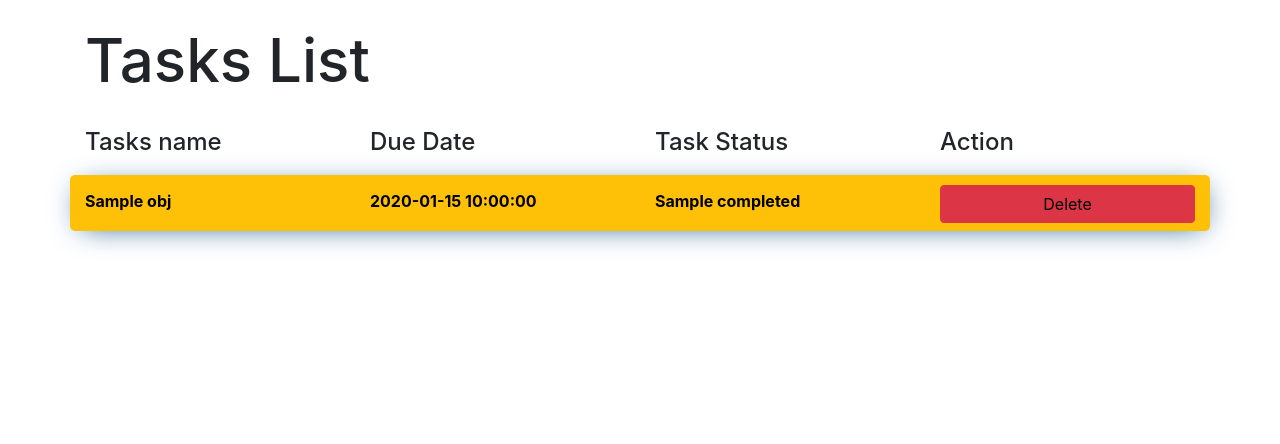
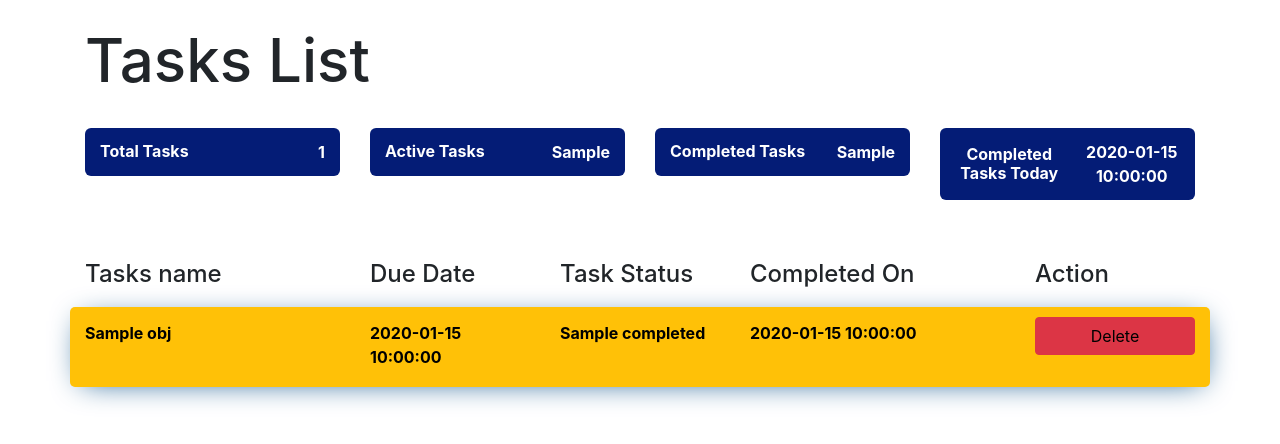
Before and after one commit to ShrutiDiwan1403/Task_Management_for_users, a Flask app: template templates/list.html in a window 1280 px wide. Shown: the part 56-500 px from the top of the page. Run offline with Flask 2, Linux system fonts and the light colour scheme; the template is opened without the code that fills it: most values are stand-ins (such as "Sample title", 1, 10 or a date in 2020).

Commit message:
Fixing the issue

```diff
--- a/templates/list.html
+++ b/templates/list.html
@@ -41,22 +41,29 @@
     </div>
     </div>
     <div class="row">
+        <div class="col-md-3"><div class="box-sec"><h6>Total Tasks</h6> <span>{{task_status.total_tasks}}</span></div></div>
+        <div class="col-md-3"><div class="box-sec"><h6>Active Tasks</h6> <span>{{task_status.active_tasks}}</span></div></div>
+        <div class="col-md-3"><div class="box-sec"><h6>Completed Tasks</h6> <span>{{task_status.completed_tasks}}</span></div></div>
+        <div class="col-md-3"><div class="box-sec"><h6>Completed Tasks Today</h6> <span>{{task_status.completed_tasks_today}}</span></div></div>
+    </div>
+
+    <div class="row" style="margin-top:60px;">
       <div class="col-md-3"><h4>Tasks name</h4></div>
-      <div class="col-md-3"><h4>Due Date</h4></div>
-      <div class="col-md-3"><h4>Task Status</h4></div>
-      <div class="col-md-3"><h4>Action</h4></div>
+      <div class="col-md-2"><h4>Due Date</h4></div>
+      <div class="col-md-2"><h4>Task Status</h4></div>
+      <div class="col-md-3"><h4>Completed On</h4></div>
+      <div class="col-md-2"><h4>Action</h4></div>
     </div>
 
     {% for obj in data %}
      <div class="row">
-         <div class="text-sec">
+         <div class="text-sec {% if obj.assigned_to == 'Select User' %} red_sec {% endif %} ">
              <div class="col-md-3"><p><a href="http://127.0.0.1:5000/{{board_id}}/view-task/{{ obj.task_id }}">{{ obj.task_name }}</a></p></div>
-             <div class="col-md-3"><p><a href="http://127.0.0.1:5000/{{board_id}}/view-task/{{ obj.task_id }}">{{ obj.due_date }}</a></p></div>
-             <div class="col-md-3"><p><a href="http://127.0.0.1:5000/{{board_id}}/view-task/{{ obj.task_id }}">{{ obj.completed }}</a></p></div>
-              <div class="col-md-3">
-                 {% if obj.owner_id == user_id %}
-                    <a href="http://127.0.0.1:5000/{{ owner_id }}/{{ obj.board_id }}/delete-task/{{ obj.task_id }}" class="btn btn-danger">Delete</a>
-                {% endif %}
+             <div class="col-md-2"><p><a href="http://127.0.0.1:5000/{{board_id}}/view-task/{{ obj.task_id }}">{{ obj.due_date }}</a></p></div>
+             <div class="col-md-2"><p><a href="http://127.0.0.1:5000/{{board_id}}/view-task/{{ obj.task_id }}">{{ obj.completed }}</a></p></div>
+             <div class="col-md-3"><p><a href="http://127.0.0.1:5000/{{board_id}}/view-task/{{ obj.task_id }}">{% if obj.completed_on_date %} {{ obj.completed_on_date }} {% else %} - {% endif %}</a></p></div>
+              <div class="col-md-2">
+                  <a href="http://127.0.0.1:5000/{{ owner_id }}/{{ obj.board_id }}/delete-task/{{ obj.task_id }}" class="btn btn-danger">Delete</a>
              </div>
          </div>
     </div>
```
